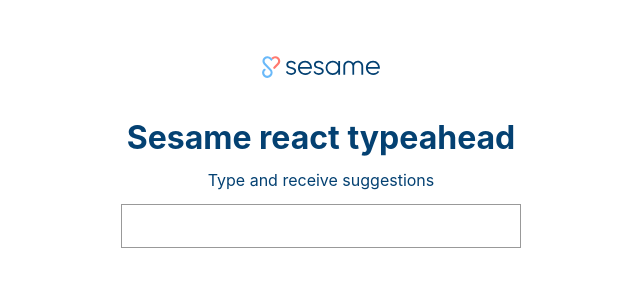
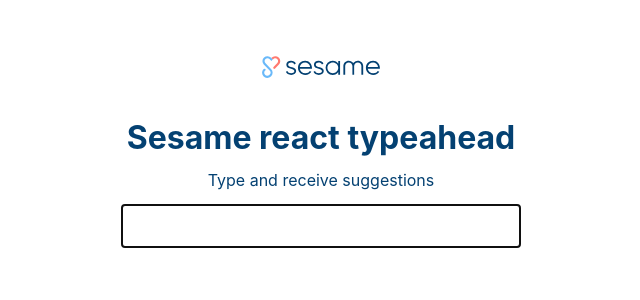
Before and after one commit to aarnadlr/sesame-typeahead, a React (Create React App) app: page / in a window 1280 px wide. Shown: the top 300 px of the page, without its empty margins (319-959 px from the left). Built offline with nearby package versions, Linux system fonts and the light colour scheme.

Commit message:
Add useRef to focus input on mount.

```diff
--- a/src/Typeahead.js
+++ b/src/Typeahead.js
@@ -1,12 +1,18 @@
-import React, { useState } from 'react';
+import React, { useState, useRef, useEffect } from 'react';
 
 const Typeahead = ({ suggestions }) => {
+
+  const inputEl = useRef(null);
+
   const [activeSuggestion, setActiveSuggestion] = useState(0);
   const [filteredSuggestions, setFilteredSuggestions] = useState([]);
   const [showSuggestions, setShowSuggestions] = useState(false);
   const [userInput, setUserInput] = useState('');
-  // const [didSubmit, setDidSubmit] = useState(false);
+  const [didSubmit, setDidSubmit] = useState(false);
 
+  useEffect(()=>{
+    inputEl.current.focus();
+  },[]);
   // When the input value is changed
   const onChange = e => {
     const userInput = e.currentTarget.value;
@@ -37,18 +43,19 @@
 
   const handleSubmit = e => {
     e.preventDefault();
-    // setDidSubmit(true);
   };
 
   // When the user presses a key down
   const onKeyDown = e => {
     // If user pressed the enter key:
     if (e.keyCode === 13) {
+      e.preventDefault();
       setFilteredSuggestions([]);
       // close the suggestions
       setShowSuggestions(false);
       // update the input
-      // setUserInput(filteredSuggestions[activeSuggestion]);
+      setUserInput(filteredSuggestions[activeSuggestion]);
+      setDidSubmit(true)
     }
 
     // If user pressed the up arrow, decrement the index
@@ -110,6 +117,7 @@
       <form onSubmit={handleSubmit}>
         <label htmlFor="options">options</label>
         <input
+          ref={inputEl}
           id="options"
           type="text"
           onChange={onChange}
```
